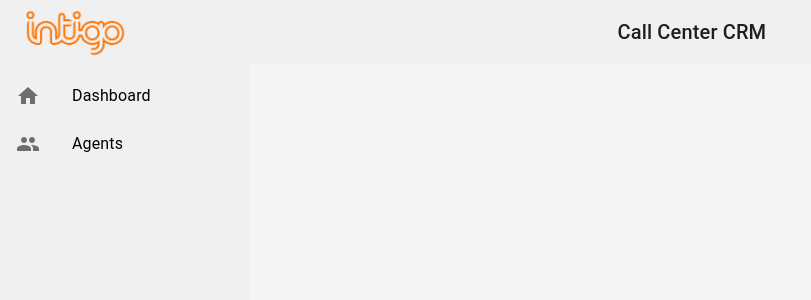
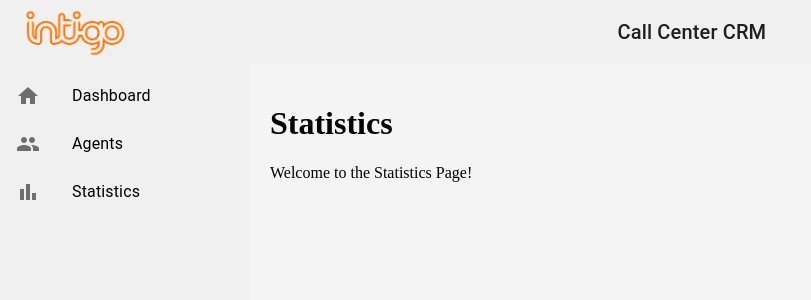
Before and after one commit to ramirachdi/CRM-frontend, a React (Create React App) app: page /statistics in a window 1280 px wide. Shown: the top 300 px of the page, without its empty margins (0-811 px from the left). Built offline with nearby package versions, Linux system fonts and the light colour scheme.

Commit message:
added statistics to the sidebar

```diff
--- a/src/App.js
+++ b/src/App.js
@@ -4,6 +4,7 @@ import Header from './components/Header';
 import Sidebar from './components/Sidebar';
 import Home from './pages/Home';
 import Agents from './pages/Agents';
+import Statistics from './pages/Statistics';
 import './styles/App.css';
 
 function App() {
@@ -17,7 +18,7 @@ function App() {
             <Routes>
               <Route path="/" element={<Home />} />
               <Route path="/agents" element={<Agents />} />
-
+              <Route path="/statistics" element={<Statistics />} />
             </Routes>
           </main>
         </div>
--- a/src/components/Sidebar.js
+++ b/src/components/Sidebar.js
@@ -5,6 +5,7 @@ import ListItemIcon from '@mui/material/ListItemIcon';
 import ListItemText from '@mui/material/ListItemText';
 import HomeIcon from '@mui/icons-material/Home';
 import PeopleIcon from '@mui/icons-material/People';
+import BarChartIcon from '@mui/icons-material/BarChart';
 import { Link } from 'react-router-dom';
 import '../styles/Sidebar.css';
 
@@ -15,6 +16,7 @@ function Sidebar() {
         {[
           { text: "Dashboard", icon: <HomeIcon />, link: "/" },
           { text: "Agents", icon: <PeopleIcon />, link: "/agents" },
+          { text: "Statistics", icon: <BarChartIcon />, link: "/statistics" },
         ].map((item, index) => (
           <Link to={item.link} style={{ textDecoration: 'none', color: 'inherit' }} key={item.text}>
             <ListItem button className="sidebarListItem">
--- /dev/null
+++ b/src/pages/Statistics.js
@@ -0,0 +1,12 @@
+import React from 'react';
+
+function Statistics() {
+  return (
+    <div>
+      <h1>Statistics</h1>
+      <p>Welcome to the Statistics Page!</p>
+    </div>
+  );
+}
+
+export default Statistics;
```
Also changed, not shown: src/components/AgentTable.js (line endings or trailing spaces), src/components/Header.js (line endings or trailing spaces), src/index.js (line endings or trailing spaces), src/pages/Agents.js (line endings or trailing spaces), src/styles/App.css (line endings or trailing spaces), src/styles/Header.css (line endings or trailing spaces), src/styles/Sidebar.css (line endings or trailing spaces).
